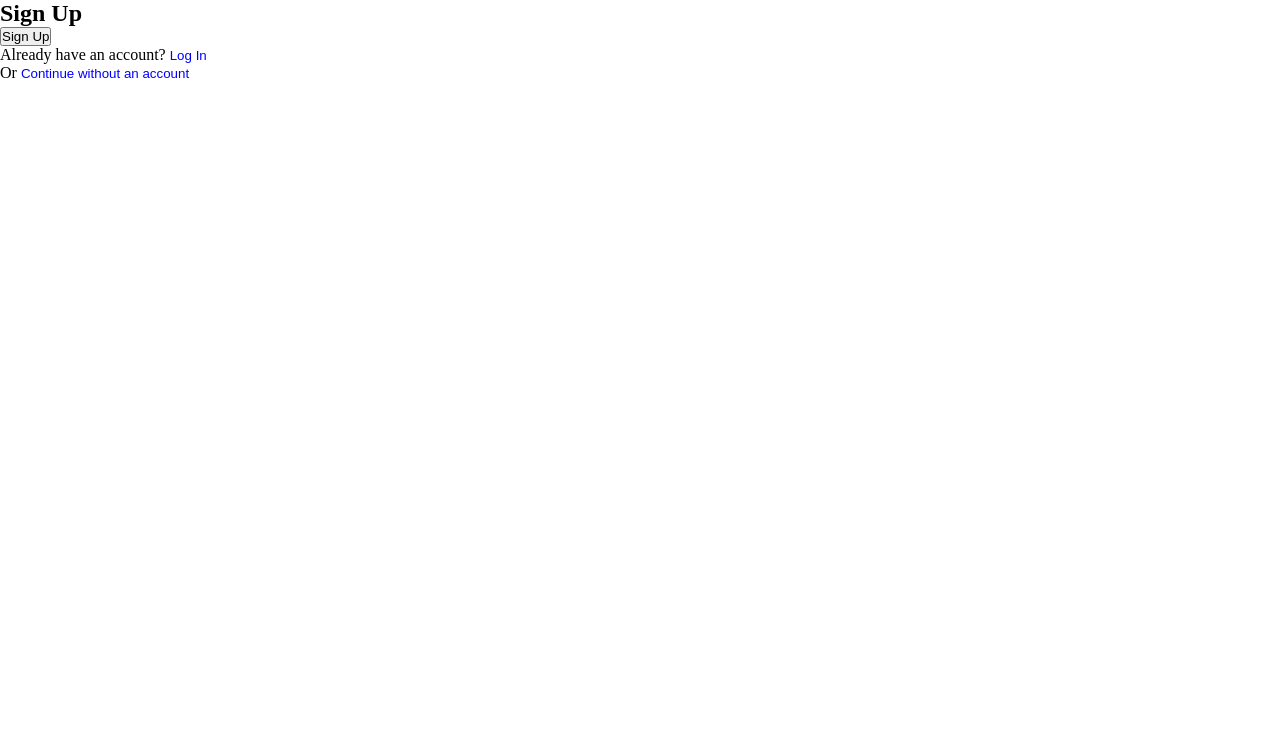
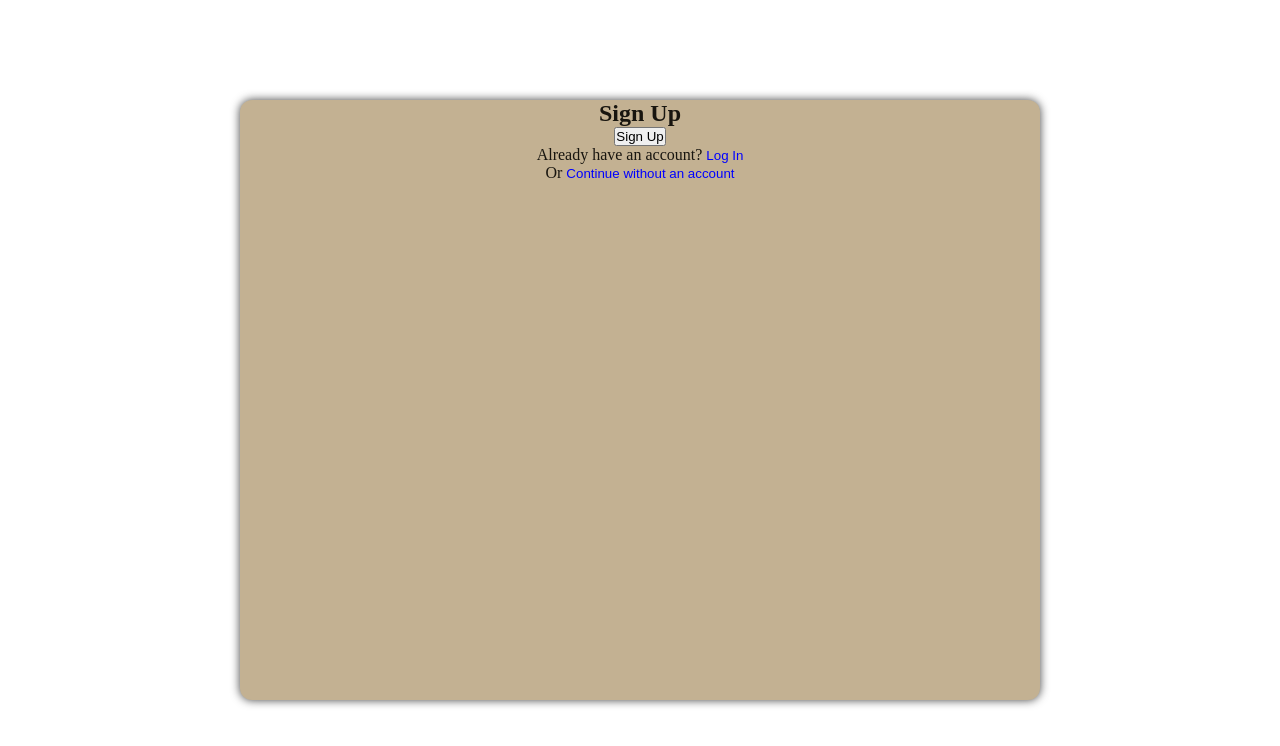
Before and after one commit to Jameboyyy/Guiding-Sheep, a React (Create React App) app in the folder guiding-sheep/: page /auth in a window 1280 px wide. Shown: the top 746 px of the page. Built offline with nearby package versions, Linux system fonts and the light colour scheme.

Commit message:
added color

```diff
--- a/guiding-sheep/src/App.js
+++ b/guiding-sheep/src/App.js
@@ -1,6 +1,6 @@
 import React from "react";
 import { BrowserRouter as Router, Routes, Route, Navigate } from "react-router-dom";
-import Auth from "./components/auth";
+import AuthPage from "./pages/authPage";
 
 function App() {
   return (
@@ -10,7 +10,7 @@ function App() {
           {/* Default route */}
           <Route path="/" element={<Navigate to="/auth" />} />
           {/* Auth route */}
-          <Route path="/auth" element={<Auth />} />
+          <Route path="/auth" element={<AuthPage />} />
           {/* Catch-all route to handle undefined routes */}
           <Route path="*" element={<Navigate to="/auth" />} />
         </Routes>
--- a/guiding-sheep/src/components/auth.css
+++ b/guiding-sheep/src/components/auth.css
@@ -1,6 +1,23 @@
+#authPage {
+    display: flex;
+    margin: 0 auto;
+    padding: 0;
+    max-width: 1080px;
+    height: 100vh;
+    align-items: center;
+    justify-content: center;
+}
 
 .auth__form {
     margin: 0;
     padding: 0;
-    max-width: 1080px;
+    width: 800px;
+    height: 600px;
+    justify-content: center;
+    align-items: center;
+    background-color: var(--primary);
+    color: var(--text);
+    border-radius: 12px;
+    text-align: center;
+    box-shadow: 0px 0px 10px rgba(0, 0, 0, 0.75);
 }
--- a/guiding-sheep/src/index.css
+++ b/guiding-sheep/src/index.css
@@ -1,3 +1,11 @@
+:root{
+  --text: #18150f;
+  --background: #fcfbfa;
+  --primary: #c3b192;
+  --secondary: #f5f5db;
+  --accent: #9eb186;
+}
+
 * {
   margin: 0;
   padding: 0;
```
